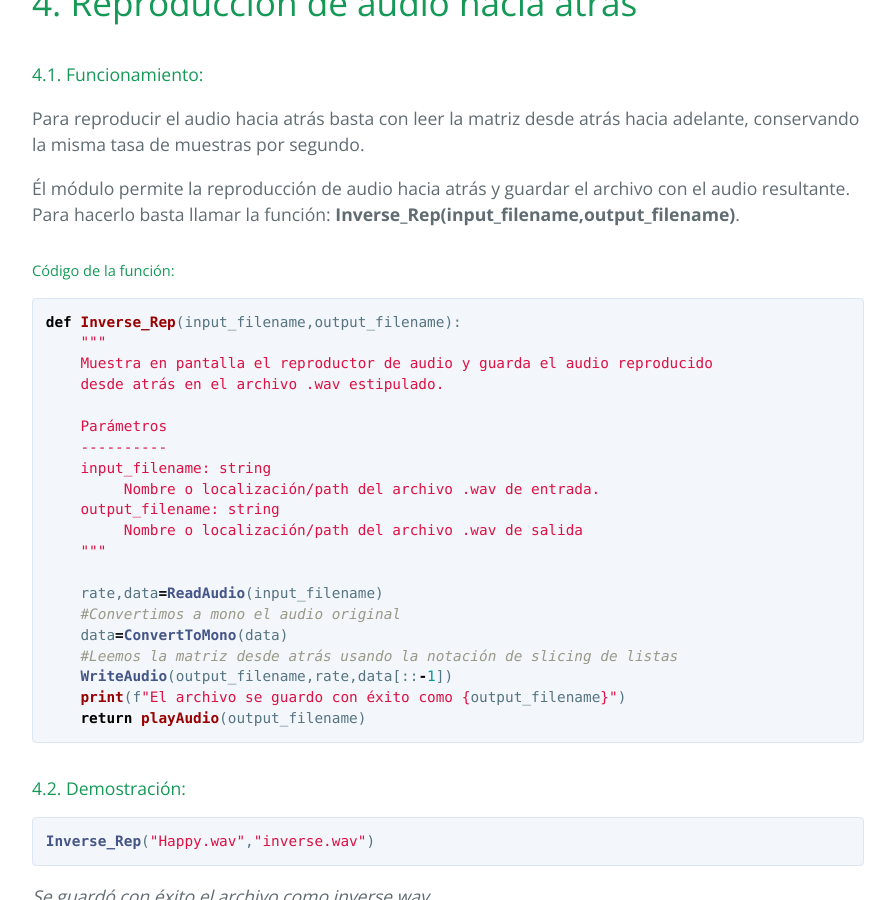
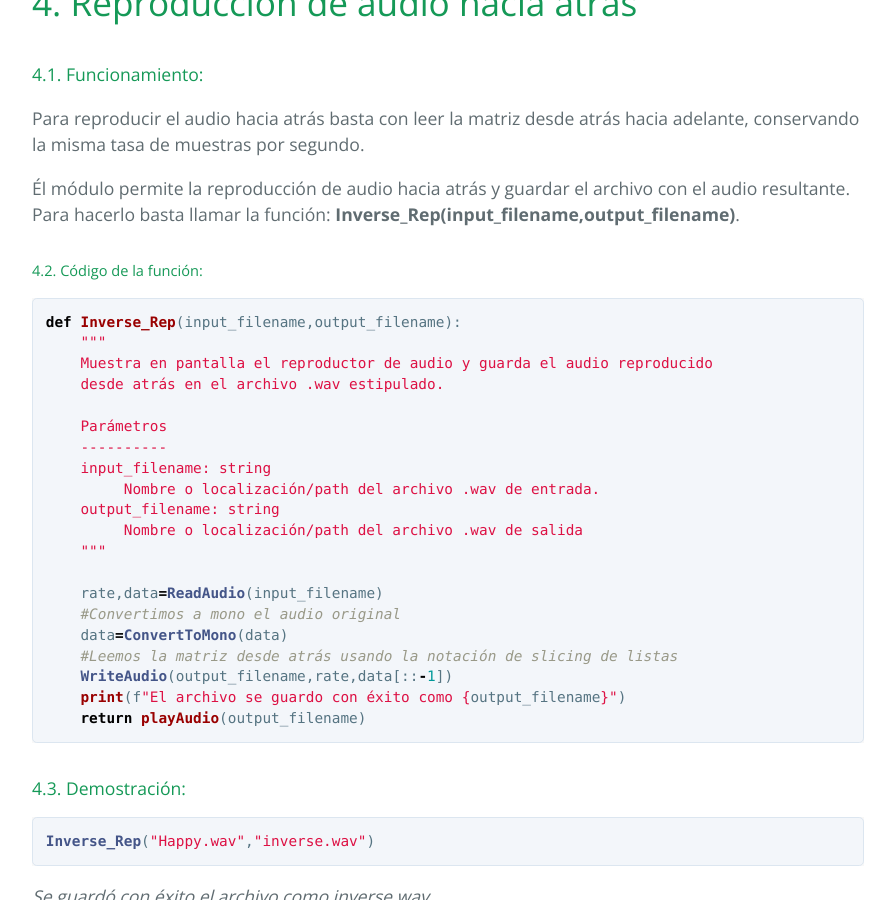
Before and after one commit to DarkNightSoldier/AudioProcessing, a Jekyll site: the page built from acerca.md, in a window 1280 px wide and 900 px high, scrolled down 6204 px. Shown: the whole window, without its empty margins (192-1087 px from the left). Built offline with Jekyll 4.4.1, drawn with Linux system fonts in a browser that asks for light colours; some of the changed lines change nothing that is shown.

Commit message:
Update acerca.md

````diff
--- a/acerca.md
+++ b/acerca.md
@@ -13,19 +13,19 @@
 
 # Contenido:
 1. [Reproducción de audio](#1-reproducción-de-audio)
-    1. [Código de la función](#código-de-la-función)
-    2. [Demostración](#demostración)
+    1. [Código de la función](#11-código-de-la-funciónn)
+    2. [Demostración](#12-demostración)
 2. [Funciones de lectura y escritura de audio](#2-funciones-de-lectura-y-escritura-de-audio)
-    1. [Función de lectura de audio]()
-    2. [Función de escritura de audio]()
-    3. [Función de conversión de estéreo a mono]()
+    1. [Función de lectura de audio](#21-lectura-de-audio)
+    2. [Función de escritura de audio](#22-escritura-de-audio)
+    3. [Función de conversión de estéreo a mono](#23-conversión-de-estéreo-a-mono)
 3. [Reproducción de audio a velocidad rápida o lenta](#3-reproducción-de-audio-a-velocidad-rápida-o-lenta)
-    1. [Funcionamiento](#funcionamiento-1)
-    2. [Código de la función](#código-de-la-función-2)
-    3. [Demostración reproducción audio a velocidad lenta](#demostración-reproducción-audio-a-velocidad-lenta)
-    4. [Demostración reproducción audio a velocidad rápida](#demostración-reproducción-audio-a-velocidad-rápida)
+    1. [Funcionamiento](#31-funcionamiento)
+    2. [Código de la función](#32-código-de-la-función)
+    3. [Demostración reproducción audio a velocidad lenta](#33-demostración-reproducción-audio-a-velocidad-lenta)
+    4. [Demostración reproducción audio a velocidad rápida](#34-demostración-reproducción-audio-a-velocidad-rápida)
 4. [Reproducción de audio hacia atrás](#4-reproducción-de-audio-hacia-atrás)
-    1. [Funcionamiento](#funcionamiento-2)
+    1. [Funcionamiento](#41-funcionamiento)
     2. [Código de la función](#código-de-la-función-3)
     3. [Demostración](#demostración-1)
 5. [Graficación comparativa de dos señales y su transformada de fourier](#5-graficación-comparativa-de-dos-señales-y-su-transformada-de-fourier)
@@ -232,7 +232,7 @@
 Para reproducir el audio hacia atrás basta con leer la matriz desde atrás hacia adelante, conservando la misma tasa de muestras por segundo.
 
 Él módulo permite la reproducción de audio hacia atrás y guardar el archivo con el audio resultante. Para hacerlo basta llamar la función: **Inverse_Rep(input_filename,output_filename)**.
-##### Código de la función:
+##### 4.2. Código de la función:
 ```python
 def Inverse_Rep(input_filename,output_filename):
     """
@@ -255,7 +255,7 @@
     print(f"El archivo se guardo con éxito como {output_filename}")
     return playAudio(output_filename)
 ```
-#### 4.2. Demostración:
+#### 4.3. Demostración:
 ```python
 Inverse_Rep("Happy.wav","inverse.wav")
 ```
````
